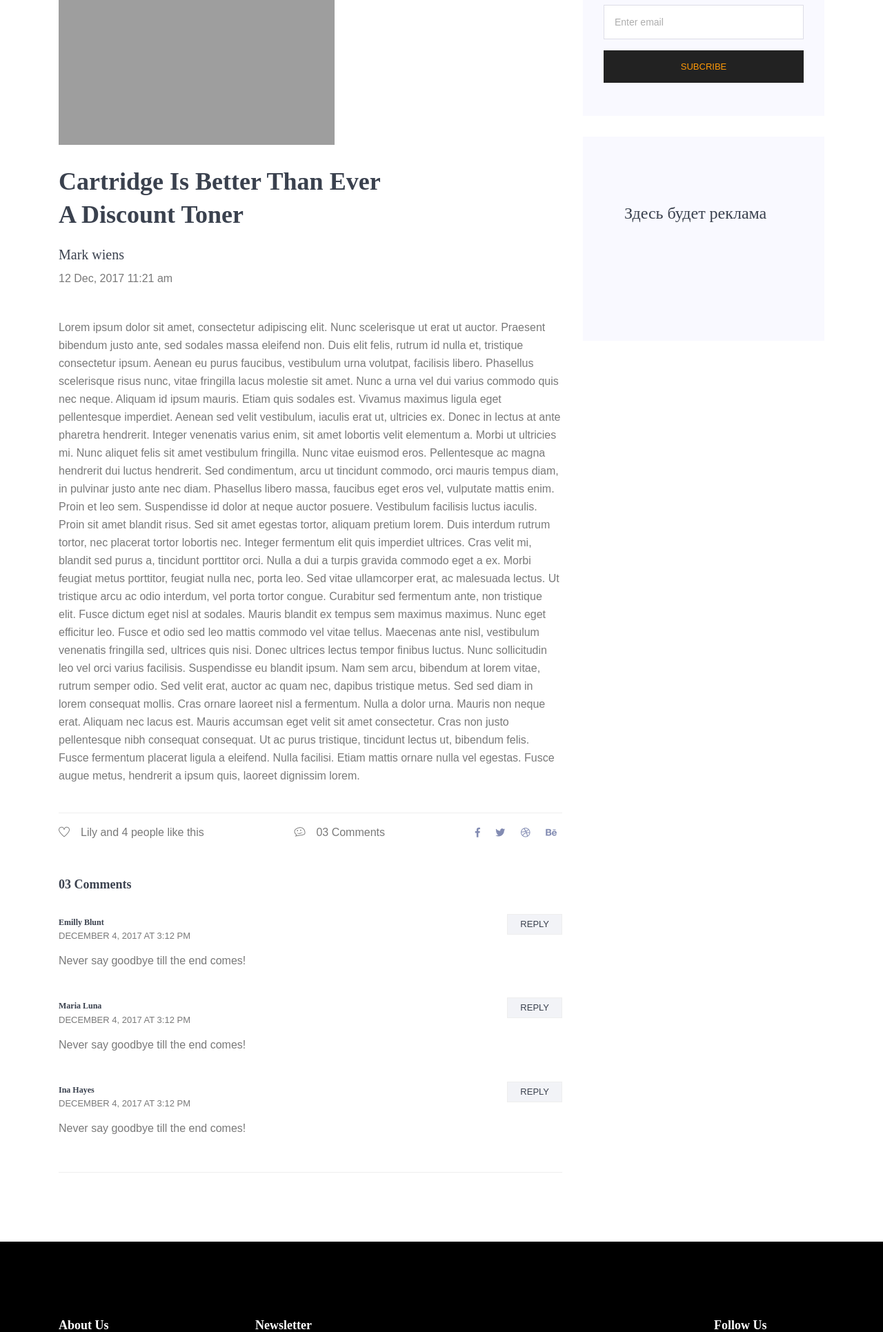
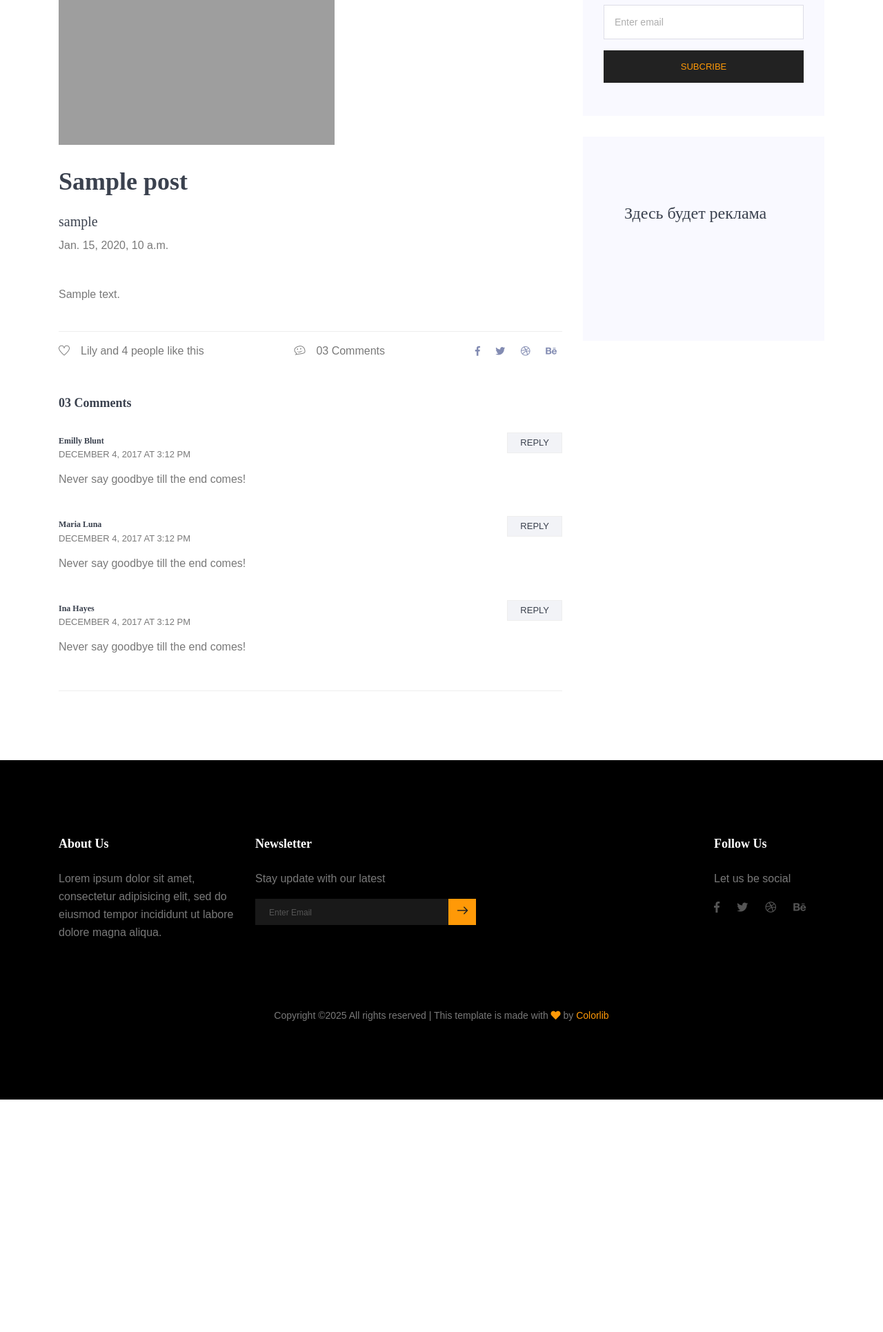
Before and after one commit to abemka1234/project, a Django app: template templates/blog-details.html in a window 1280 px wide. Shown: the part 674-2605 px from the top of the page at 69% size. After the commit the page ends 2268 px from the top, so only its background shows below. Run offline with Django 3.2, Linux system fonts and the light colour scheme; the template is opened without the code that fills it: values that come from a table or form of the project are taken from there, others are empty; tables that the repository leaves empty hold one stand-in row (values such as "Sample post"); some libraries are stand-ins or nearby versions; grey boxes are pictures that could not be loaded.

Commit message:
add template logic to post page

```diff
--- a/templates/blog-details.html
+++ b/templates/blog-details.html
@@ -5,9 +5,10 @@
     <meta name="viewport" content="width=device-width, initial-scale=1.0">
     <meta http-equiv="X-UA-Compatible" content="ie=edge">
     <title>Remake Barber - Blog Details</title>
-    <link rel="icon" href="img/favicon.png" type="image/png">
+    {% load static %}
+    <link rel="icon" href="{% static 'img/favicon.png' %}" type="image/png">
 
-    <link rel="stylesheet" href="/home/olga/Desktop/Мои проекты/блог/styles.min.css">
+    <link rel="stylesheet" href="{% static 'styles.min.css' %}">
   </head>
   <body>
     <!--================Header Menu Area =================-->
@@ -16,7 +17,7 @@
         <nav class="navbar navbar-expand-lg navbar-light">
           <div class="container box_1620">
             <!-- Brand and toggle get grouped for better mobile display -->
-            <a class="navbar-brand logo_h" href="index.html"><img src="img/logo.png" alt=""></a>
+            <a class="navbar-brand logo_h" href="index.html"><img src="{% static 'img/logo.png' %}" alt=""></a>
             <button class="navbar-toggler" type="button" data-toggle="collapse" data-target="#navbarSupportedContent" aria-controls="navbarSupportedContent" aria-expanded="false" aria-label="Toggle navigation">
               <span class="icon-bar"></span>
               <span class="icon-bar"></span>
@@ -66,27 +67,19 @@
         <div class="row">
           <div class="col-lg-8">
             <div class="main_blog_details">
-              <img class="img-fluid" src="img/blog/blog4.png" alt="">
-              <h4>Cartridge Is Better Than Ever <br /> A Discount Toner</h4>
+              <img class="img-fluid" src="{% static 'img/blog/blog4.png' %}" alt="">
+              <h4>{{post.title}}</h4>
               <div class="user_details">
                 <div class="mt-sm-0 mt-3">
                   <div class="media">
                     <div class="media-body">
-                      <h5>Mark wiens</h5>
-                      <p>12 Dec, 2017 11:21 am</p>
+                      <h5>{{post.author}}</h5>
+                      <p>{{post.published_at}}</p>
                     </div>
                   </div>
                 </div>
               </div>
-              <p>Lorem ipsum dolor sit amet, consectetur adipiscing elit. Nunc scelerisque ut erat ut auctor. Praesent bibendum justo ante, sed sodales massa eleifend non. Duis elit felis, rutrum id nulla et, tristique consectetur ipsum. Aenean eu purus faucibus, vestibulum urna volutpat, facilisis libero. Phasellus scelerisque risus nunc, vitae fringilla lacus molestie sit amet. Nunc a urna vel dui varius commodo quis nec neque. Aliquam id ipsum mauris. Etiam quis sodales est.
-
-              Vivamus maximus ligula eget pellentesque imperdiet. Aenean sed velit vestibulum, iaculis erat ut, ultricies ex. Donec in lectus at ante pharetra hendrerit. Integer venenatis varius enim, sit amet lobortis velit elementum a. Morbi ut ultricies mi. Nunc aliquet felis sit amet vestibulum fringilla. Nunc vitae euismod eros. Pellentesque ac magna hendrerit dui luctus hendrerit. Sed condimentum, arcu ut tincidunt commodo, orci mauris tempus diam, in pulvinar justo ante nec diam. Phasellus libero massa, faucibus eget eros vel, vulputate mattis enim. Proin et leo sem. Suspendisse id dolor at neque auctor posuere. Vestibulum facilisis luctus iaculis. Proin sit amet blandit risus. Sed sit amet egestas tortor, aliquam pretium lorem. Duis interdum rutrum tortor, nec placerat tortor lobortis nec.
-
-              Integer fermentum elit quis imperdiet ultrices. Cras velit mi, blandit sed purus a, tincidunt porttitor orci. Nulla a dui a turpis gravida commodo eget a ex. Morbi feugiat metus porttitor, feugiat nulla nec, porta leo. Sed vitae ullamcorper erat, ac malesuada lectus. Ut tristique arcu ac odio interdum, vel porta tortor congue. Curabitur sed fermentum ante, non tristique elit.
-
-              Fusce dictum eget nisl at sodales. Mauris blandit ex tempus sem maximus maximus. Nunc eget efficitur leo. Fusce et odio sed leo mattis commodo vel vitae tellus. Maecenas ante nisl, vestibulum venenatis fringilla sed, ultrices quis nisi. Donec ultrices lectus tempor finibus luctus. Nunc sollicitudin leo vel orci varius facilisis. Suspendisse eu blandit ipsum. Nam sem arcu, bibendum at lorem vitae, rutrum semper odio. Sed velit erat, auctor ac quam nec, dapibus tristique metus. Sed sed diam in lorem consequat mollis. Cras ornare laoreet nisl a fermentum.
-
-              Nulla a dolor urna. Mauris non neque erat. Aliquam nec lacus est. Mauris accumsan eget velit sit amet consectetur. Cras non justo pellentesque nibh consequat consequat. Ut ac purus tristique, tincidunt lectus ut, bibendum felis. Fusce fermentum placerat ligula a eleifend. Nulla facilisi. Etiam mattis ornare nulla vel egestas. Fusce augue metus, hendrerit a ipsum quis, laoreet dignissim lorem.</p>
+              <p>{{post.text}}</p>
               <div class="news_d_footer flex-column flex-sm-row">
                 <a href="#"><span class="align-middle mr-2"><i class="ti-heart"></i></span>Lily and 4 people like this</a>
                 <a class="justify-content-sm-center ml-sm-auto mt-sm-0 mt-2" href="#"><span class="align-middle mr-2"><i class="ti-themify-favicon"></i></span>03 Comments</a>
@@ -251,6 +244,6 @@
     </footer>
     <!--================ End Footer Area =================-->
 
-    <script src="/home/olga/Desktop/Мои проекты/блог/scripts.js"></script>
+    <script src="{% static 'scripts.js' %}"></script>
   </body>
 </html>
```
Also changed, not shown: templates/index.html (+6 -2 lines).
